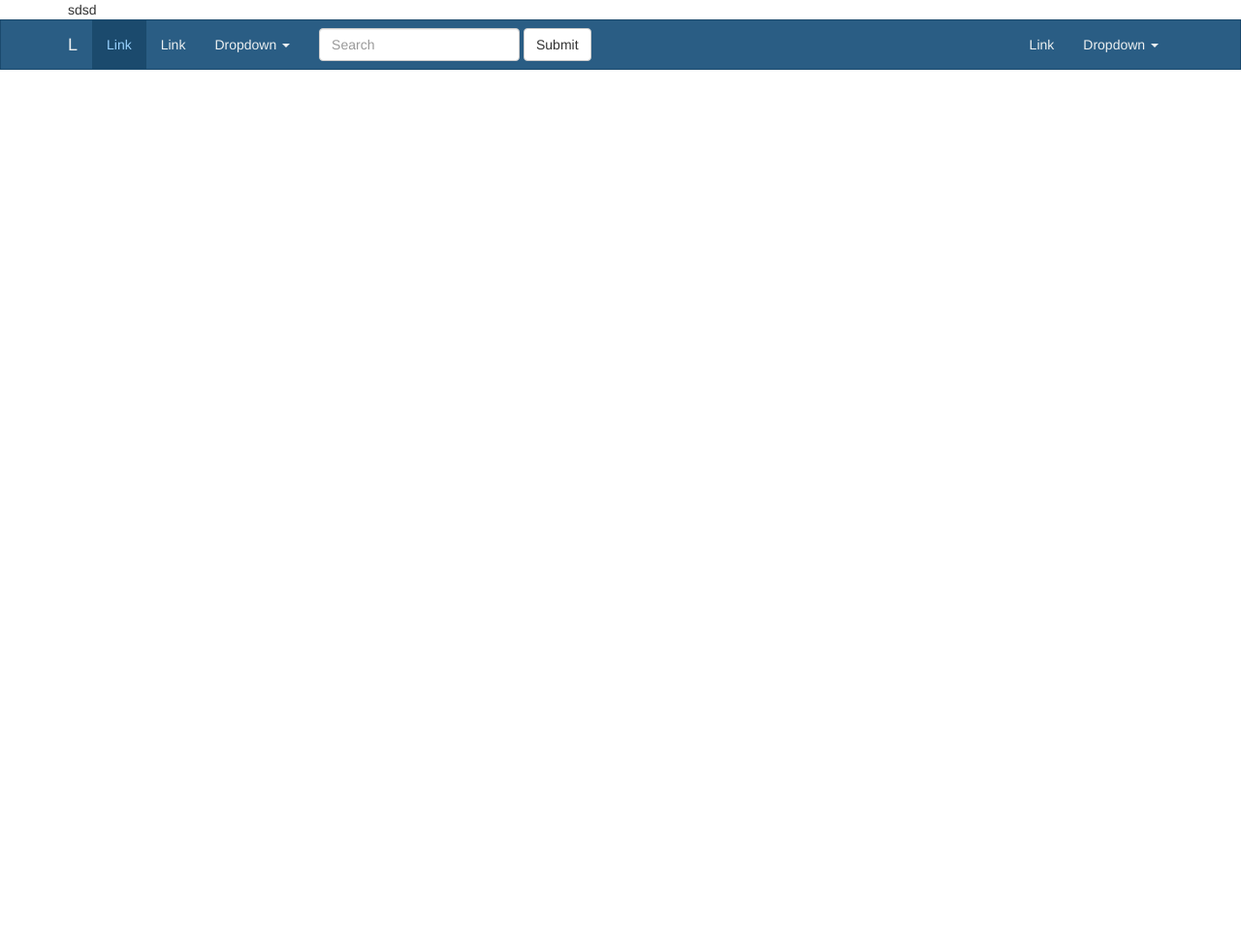
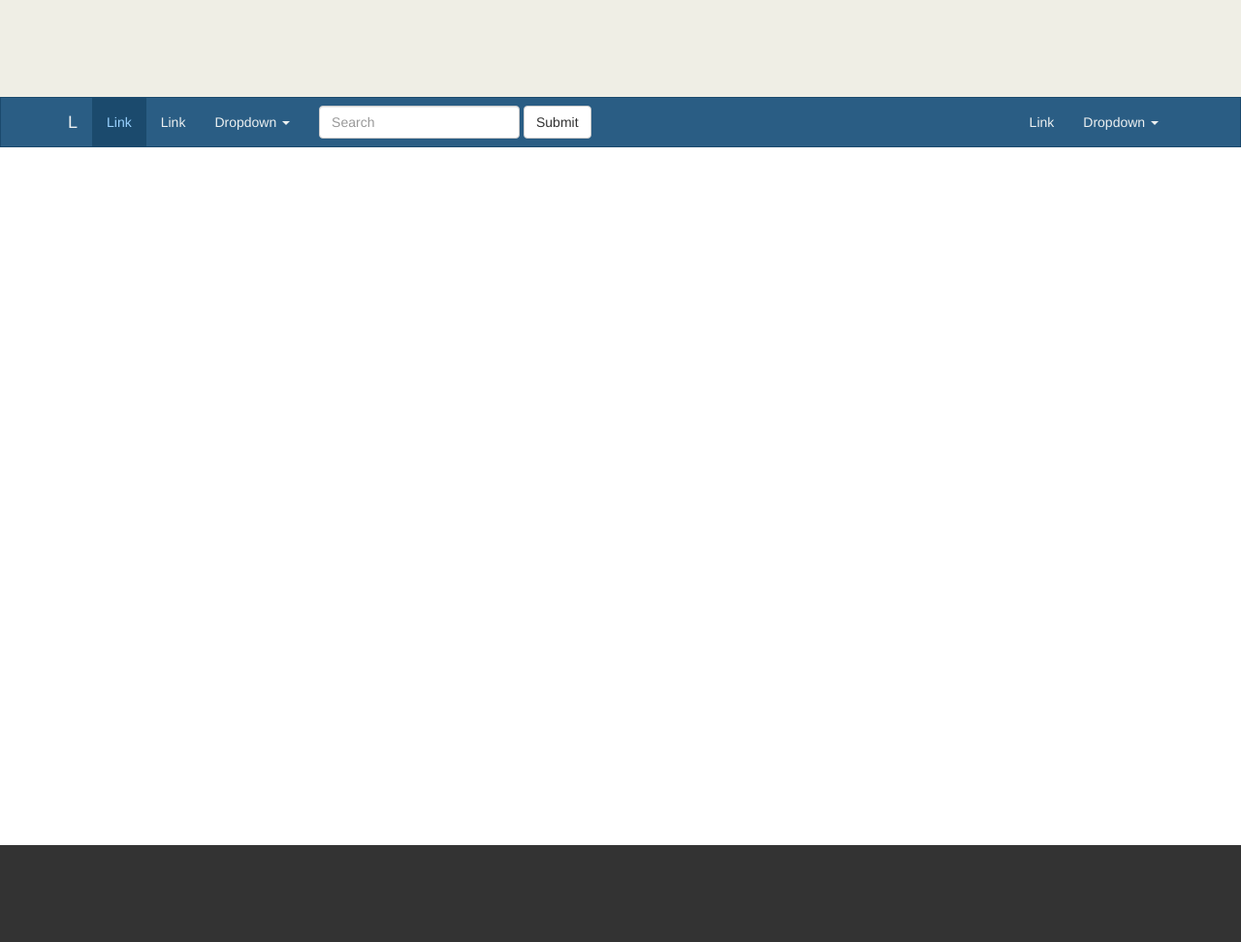
Before and after one commit to udamuri/ladomerah, a PHP site: page / in a window 1280 px wide. Shown: the whole page at 97% size. Before the commit the page ends 72 px from the top, so only its background shows below. Run offline with PHP 8.4, Linux system fonts and the light colour scheme; style sheets or scripts are compiled from the project's sources.

Commit message:
#comment index style

```diff
--- /dev/null
+++ b/gallery_carousel/index-style.css
@@ -0,0 +1 @@
+.main-header{background:#EFEEE5;min-height:100px}.main-content{min-height:700px}.main-footer{background:#333;min-height:100px}
--- /dev/null
+++ b/gallery_carousel/index-style.less
@@ -0,0 +1,19 @@
+body {}
+@b-header: #EFEEE5;
+@b-footer: #333333;
+.main-header
+{
+	background: @b-header;
+	min-height: 100px;
+}
+
+.main-content
+{
+	min-height: 700px;
+}
+
+.main-footer
+{
+	background: @b-footer;
+	min-height: 100px;
+}
--- a/gallery_carousel/index.php
+++ b/gallery_carousel/index.php
@@ -9,7 +9,7 @@
 
     <!-- Bootstrap -->
     <link href="bootstrap/css/bootstrap.min.css" rel="stylesheet">
-    <link href="style.css" rel="stylesheet">
+    <link href="index-style.css" rel="stylesheet">
     <link href="nav.css" rel="stylesheet">
 
     <!-- HTML5 shim and Respond.js for IE8 support of HTML5 elements and media queries -->
@@ -20,8 +20,10 @@
     <![endif]-->
   </head>
   <body>
-    <header class="container">
-        sdsd
+    <header class="main-header">
+        <div class="container">
+
+        </div>
     </header>
     <nav class="navbar navbar-default">
       <div class="container">
@@ -77,9 +79,16 @@
       </div><!-- /.container-fluid -->
     </nav>
 
-    <div class="container">
 
-    </div>
+    <main class="main-content">
+
+    </main>
+
+    <footer class="main-footer">
+        <div class="container">
+
+        </div>
+    </footer>
 
     <!-- jQuery (necessary for Bootstrap's JavaScript plugins) -->
     <script src="https://ajax.googleapis.com/ajax/libs/jquery/1.12.4/jquery.min.js"></script>
```
